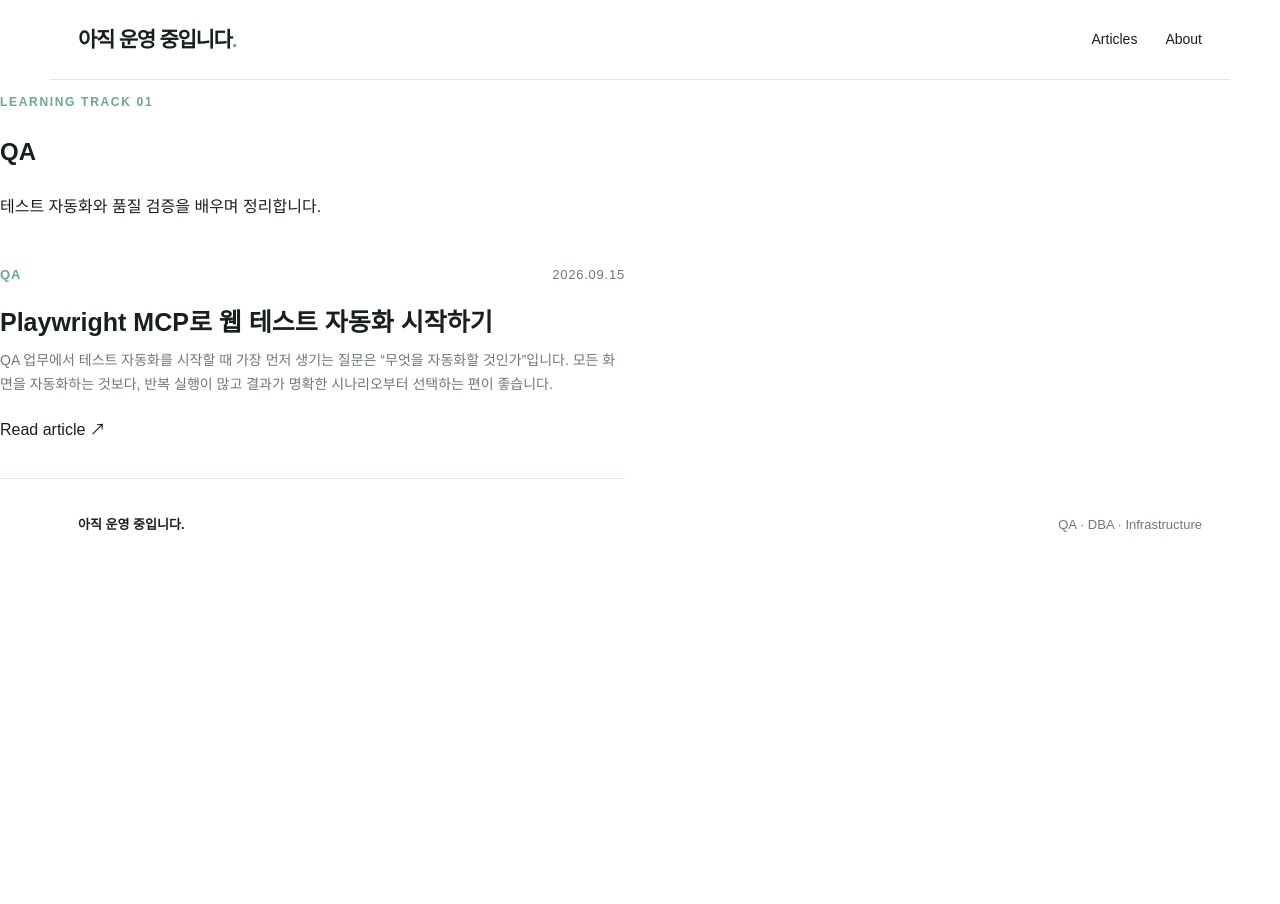
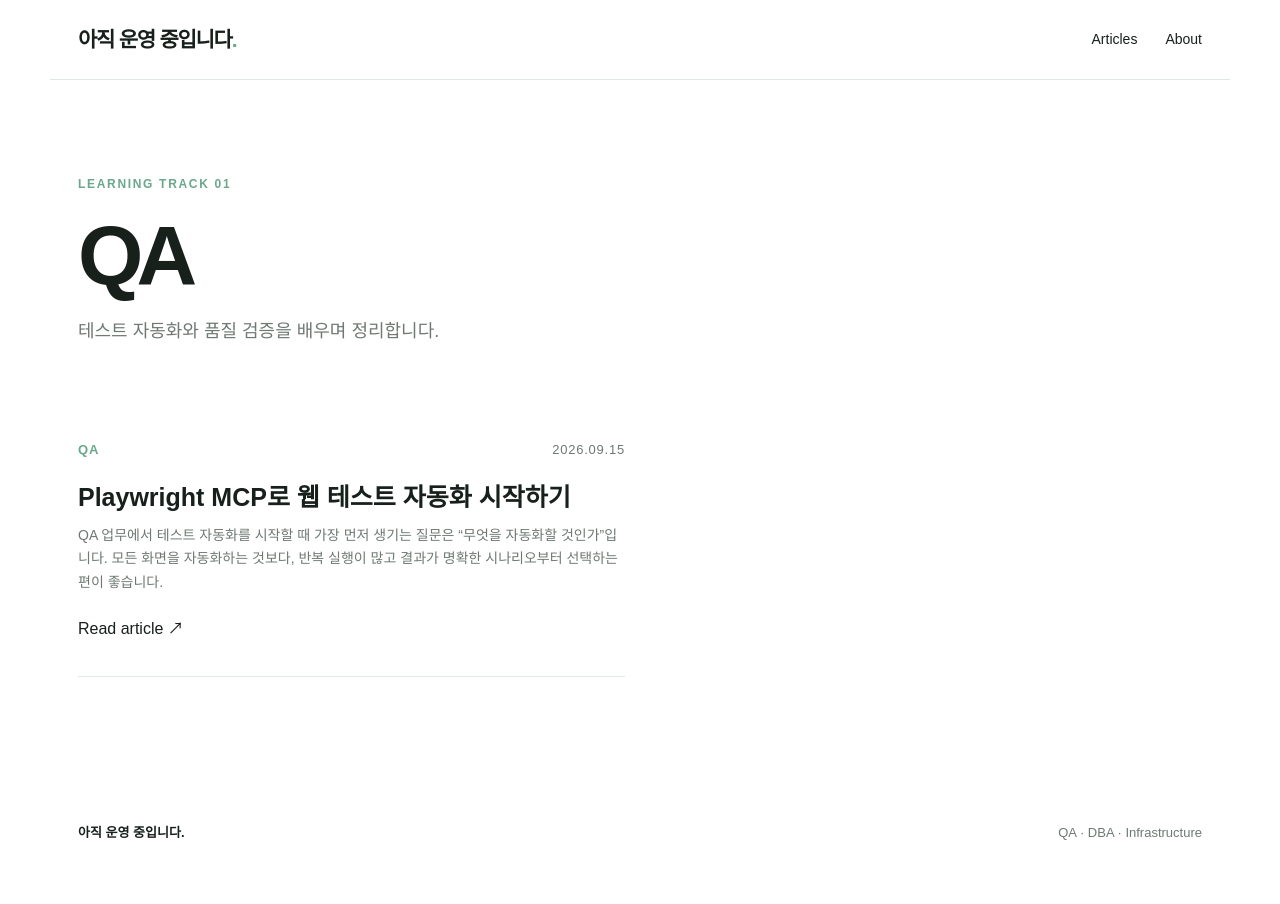
Before and after one commit to Seoha57/TechBlog, a Jekyll site: the page built from categories/qa.md, in a window 1280 px wide. Built offline with Jekyll 4.4.1, drawn with Linux system fonts in a browser that asks for light colours.

Commit message:
style: improve category pages

```diff
--- a/assets/css/qa.css
+++ b/assets/css/qa.css
@@ -1,2 +1,3 @@
 .quick-answers{margin:56px 0;padding:34px 36px;background:#f4f8f4;border-left:4px solid #6aa88b}.quick-label{margin:0 0 24px;color:#6aa88b;font-size:12px;font-weight:700;letter-spacing:.14em}.quick-answer{padding:18px 0;border-top:1px solid #dfe8e1}.quick-answer:first-of-type{border-top:0;padding-top:0}.quick-answer h3{margin:0 0 7px;font-size:18px;letter-spacing:-.04em}.quick-answer p{margin:0;color:#6e7972;font-size:15px;line-height:1.75}@media(max-width:700px){.quick-answers{padding:26px 22px;margin:40px 0}.quick-answer h3{font-size:16px}}
 .article-figure{margin:38px 0 46px}.article-figure img{display:block;width:100%;border-radius:12px}.article-figure figcaption{margin-top:7px;color:#9aa89e;font-size:11px;font-style:normal;line-height:1.4}
+.category-page{max-width:1180px;margin:0 auto;padding:82px 28px 110px}.category-page h1{margin:20px 0 18px;font-size:clamp(48px,7vw,84px);line-height:1;letter-spacing:-.08em}.category-page>p:not(.eyebrow){margin:0 0 64px;color:#6e7972;font-size:18px}.category-page .post-list{margin-top:0}.category-page .post-card h3{font-size:25px}.category-page .post-card{min-height:260px}@media(max-width:700px){.category-page{padding:60px 20px 80px}.category-page>p:not(.eyebrow){margin-bottom:40px;font-size:16px}.category-page .post-card{min-height:0}}
```
